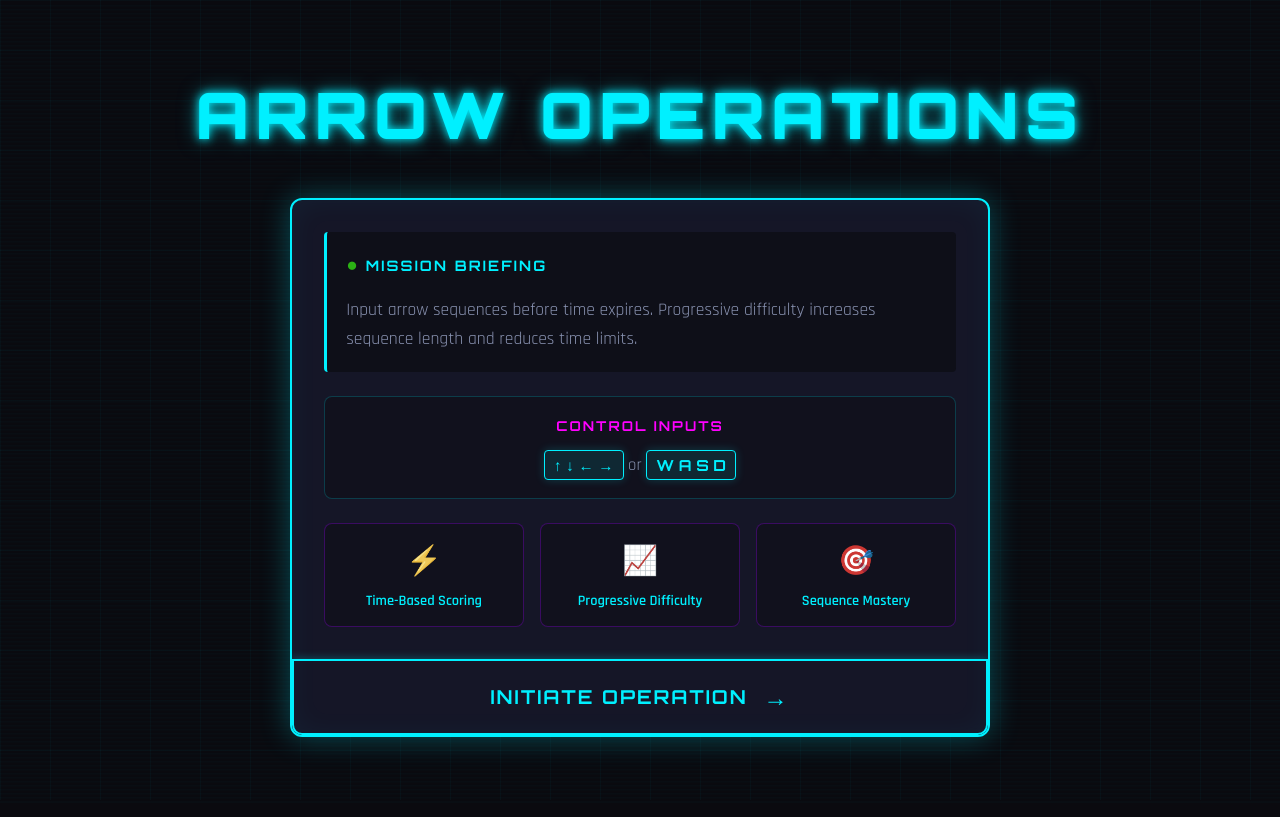
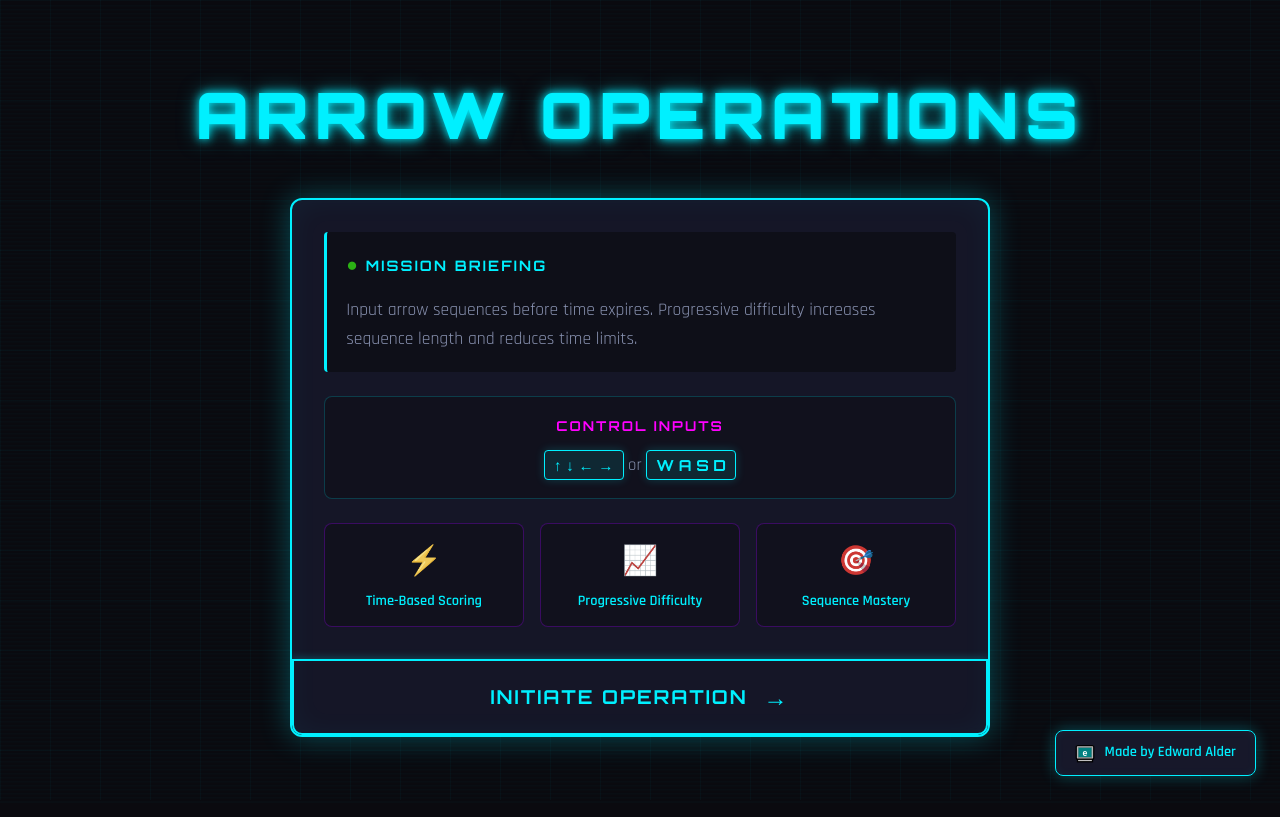
Before and after one commit to eddyalder/arrowoperations, a React (Vite) app: page / in a window 1280 px wide. Built offline with nearby package versions, Linux system fonts and the light colour scheme.

Commit message:
add credit widget

```diff
--- a/src/App.css
+++ b/src/App.css
@@ -340,3 +340,65 @@
     font-size: 0.9rem;
   }
 }
+
+/* Credit Widget */
+.credit-widget {
+  position: fixed;
+  bottom: 1.5rem;
+  right: 1.5rem;
+  display: flex;
+  align-items: center;
+  gap: 0.6rem;
+  padding: 0.7rem 1.2rem;
+  background: rgba(26, 26, 46, 0.9);
+  border: 1px solid var(--neon-cyan);
+  border-radius: 8px;
+  text-decoration: none;
+  color: var(--neon-cyan);
+  font-family: var(--font-body);
+  font-size: 0.9rem;
+  font-weight: 600;
+  box-shadow:
+    0 0 15px rgba(0, 240, 255, 0.3),
+    inset 0 0 10px rgba(0, 240, 255, 0.05);
+  backdrop-filter: blur(10px);
+  transition: all 0.3s ease;
+  z-index: 1000;
+}
+
+.credit-widget:hover {
+  border-color: var(--neon-magenta);
+  color: var(--neon-magenta);
+  box-shadow:
+    0 0 20px rgba(255, 0, 255, 0.5),
+    inset 0 0 15px rgba(255, 0, 255, 0.1);
+  transform: translateY(-3px);
+}
+
+.credit-icon {
+  width: 20px;
+  height: 20px;
+  transition: transform 0.3s ease;
+}
+
+.credit-widget:hover .credit-icon {
+  transform: scale(1.1);
+}
+
+.credit-text {
+  white-space: nowrap;
+}
+
+@media (max-width: 768px) {
+  .credit-widget {
+    bottom: 1rem;
+    right: 1rem;
+    padding: 0.6rem 1rem;
+    font-size: 0.8rem;
+  }
+
+  .credit-icon {
+    width: 18px;
+    height: 18px;
+  }
+}
--- a/src/App.tsx
+++ b/src/App.tsx
@@ -231,6 +231,17 @@ function App() {
           />
         )}
       </div>
+
+      {/* Credit Widget */}
+      <a
+        href="https://www.edwardalder.dev/"
+        target="_blank"
+        rel="noopener noreferrer"
+        className="credit-widget"
+      >
+        <img src="/ea-favicon.svg" alt="EA" className="credit-icon" />
+        <span className="credit-text">Made by Edward Alder</span>
+      </a>
     </div>
   );
 }
```
Also changed, not shown: public/ea-favicon.svg (added).
